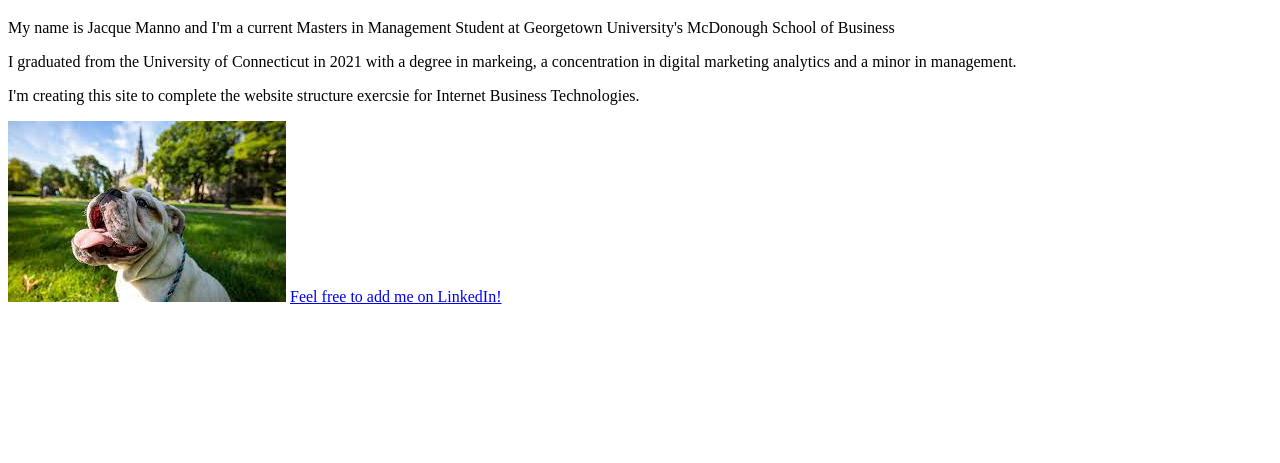
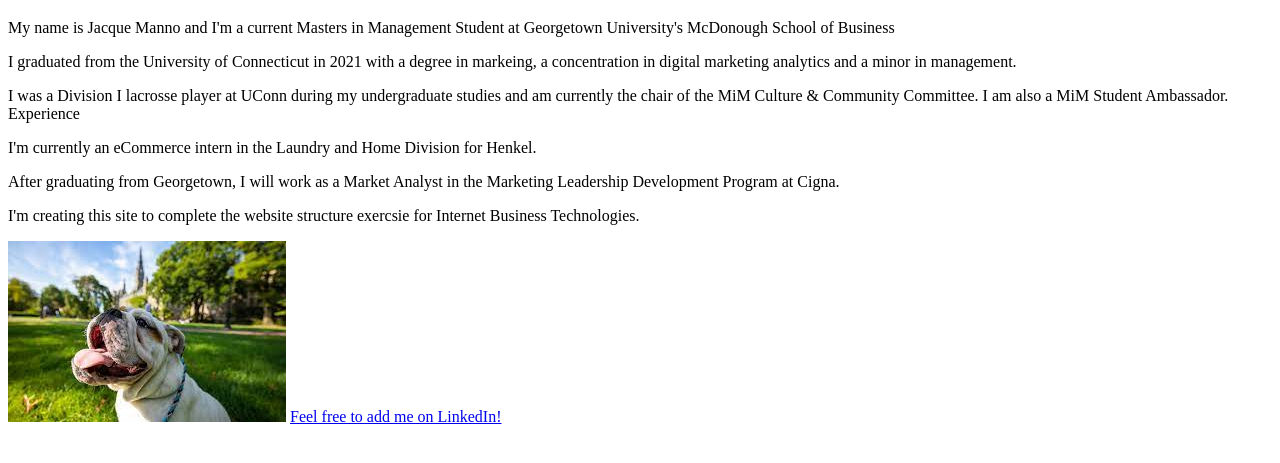
Before and after one commit to jacquemanno/Website-Playground-2022, a plain HTML site: page index.html in a window 1280 px wide. Shown: the part 61-524 px from the top of the page. Drawn offline with Linux system fonts and the light colour scheme.

Commit message:
Updated Index 2

```diff
--- a/index.html
+++ b/index.html
@@ -8,6 +8,11 @@
       <h1>Welcome to my website!</h1>
       <p>My name is Jacque Manno and I'm a current Masters in Management Student at Georgetown University's McDonough School of Business</p>
       <p>I graduated from the University of Connecticut in 2021 with a degree in markeing, a concentration in digital marketing analytics and a minor in management.</p>
+      <p>I was a Division I lacrosse player at UConn during my undergraduate studies and am currently the chair of the MiM Culture & Community Committee. I am also a MiM Student Ambassador.
+
+<head>Experience</head>
+<p>I'm currently an eCommerce intern in the Laundry and Home Division for Henkel.</p>
+<p>After graduating from Georgetown, I will work as a Market Analyst in the Marketing Leadership Development Program at Cigna.</p>
 
       <p>I'm creating this site to complete the website structure exercsie for Internet Business Technologies.</p>
 
```
